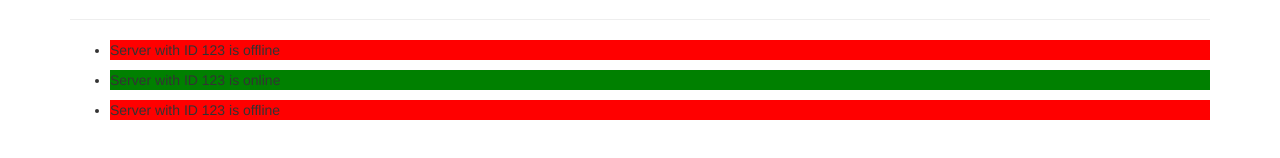
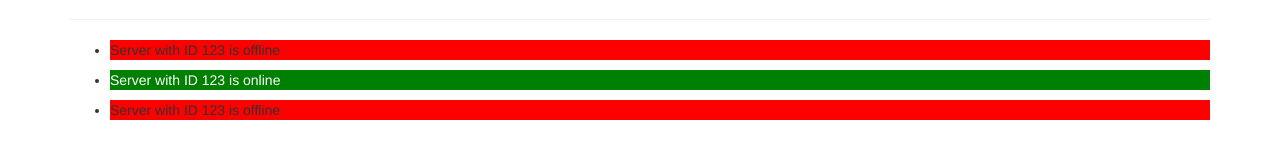
Before and after one commit to elvan/server-list-app-angular-basics, an Angular app: page / in a window 1280 px wide. Shown: the part 266-424 px from the top of the page. Built offline with nearby package versions, Linux system fonts and the light colour scheme.

Commit message:
applying css classes dynamically

```diff
--- a/src/app/server-item/server-item.component.css
+++ b/src/app/server-item/server-item.component.css
@@ -0,0 +1,3 @@
+.online {
+  color: #fff;
+}
--- a/src/app/server-item/server-item.component.html
+++ b/src/app/server-item/server-item.component.html
@@ -1,3 +1,6 @@
-<p [ngStyle]="{ 'background-color': getColor() }">
+<p
+  [ngStyle]="{ backgroundColor: getColor() }"
+  [ngClass]="{ online: serverStatus === 'online' }"
+>
   Server with ID {{ serverId }} is {{ getServerStatus() }}
 </p>
```
